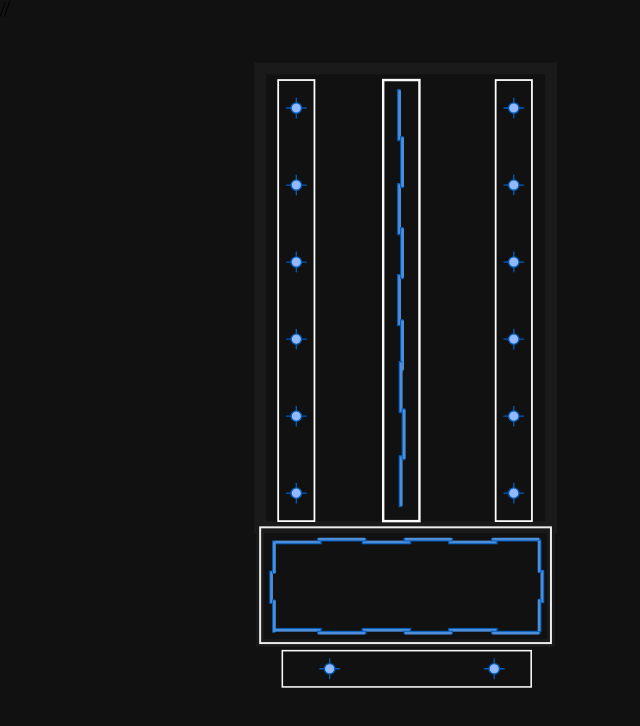
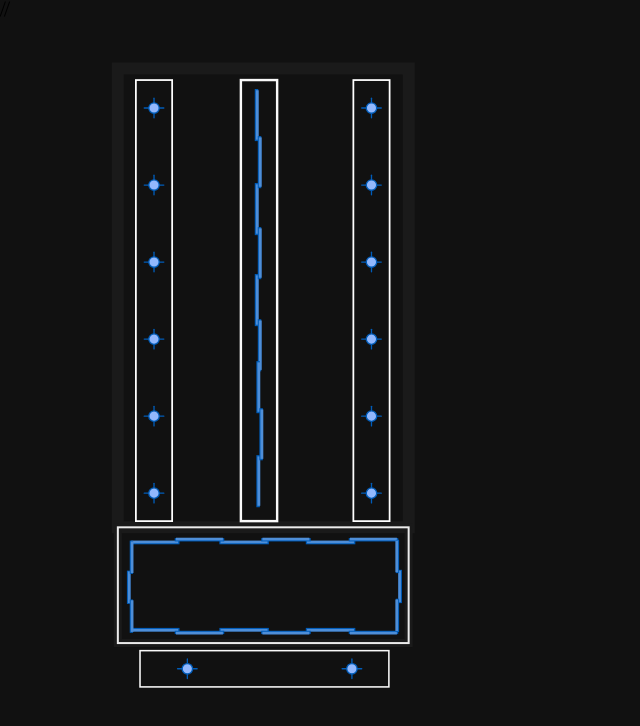
Before and after one commit to alduxx/localux-front, a plain HTML site: page www/index.html in a window 1280 px wide. Shown: the whole page, without its empty margins (0-640 px from the left). Drawn offline with nearby package versions, Linux system fonts and the light colour scheme.

Commit message:
Fixed svg margin

```diff
--- a/www/index.html
+++ b/www/index.html
@@ -54,7 +54,7 @@
     </script>
 </head>
 <body>
-<svg xmlns="http://www.w3.org/2000/svg" height="297mm" width="210mm" version="1.1" viewBox="0 0 210 297">
+<svg xmlns="http://www.w3.org/2000/svg" version="1.1" viewBox="0 0 210 297">
  <g transform="matrix(.91643 0 0 .96956 221.34 -554.36)">
   <g transform="translate(0 2.1167)">
    <rect height="1.4162" width="22.287" y="799.81" x="-183.01" fill="#005cb8"/>
```
